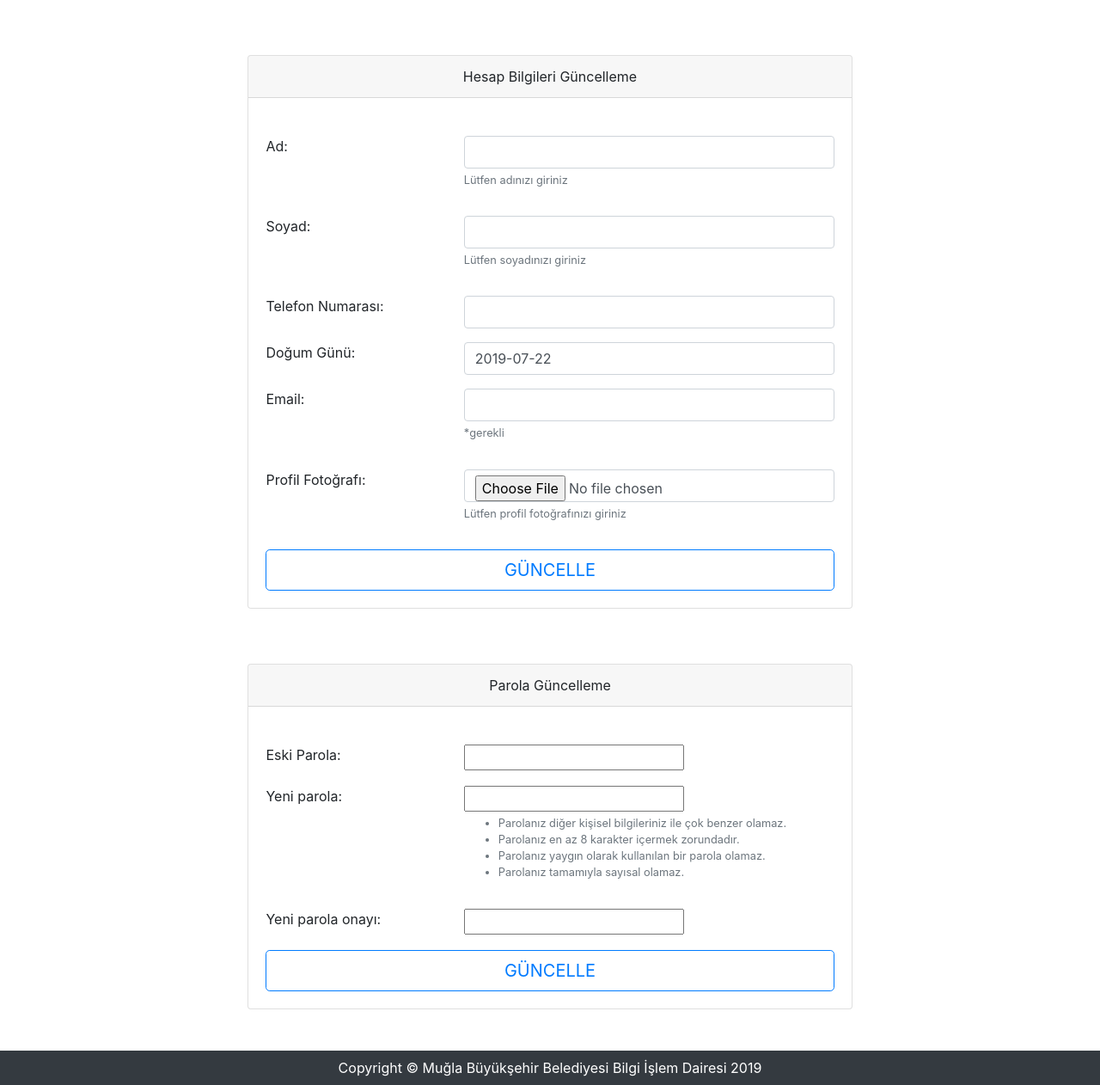
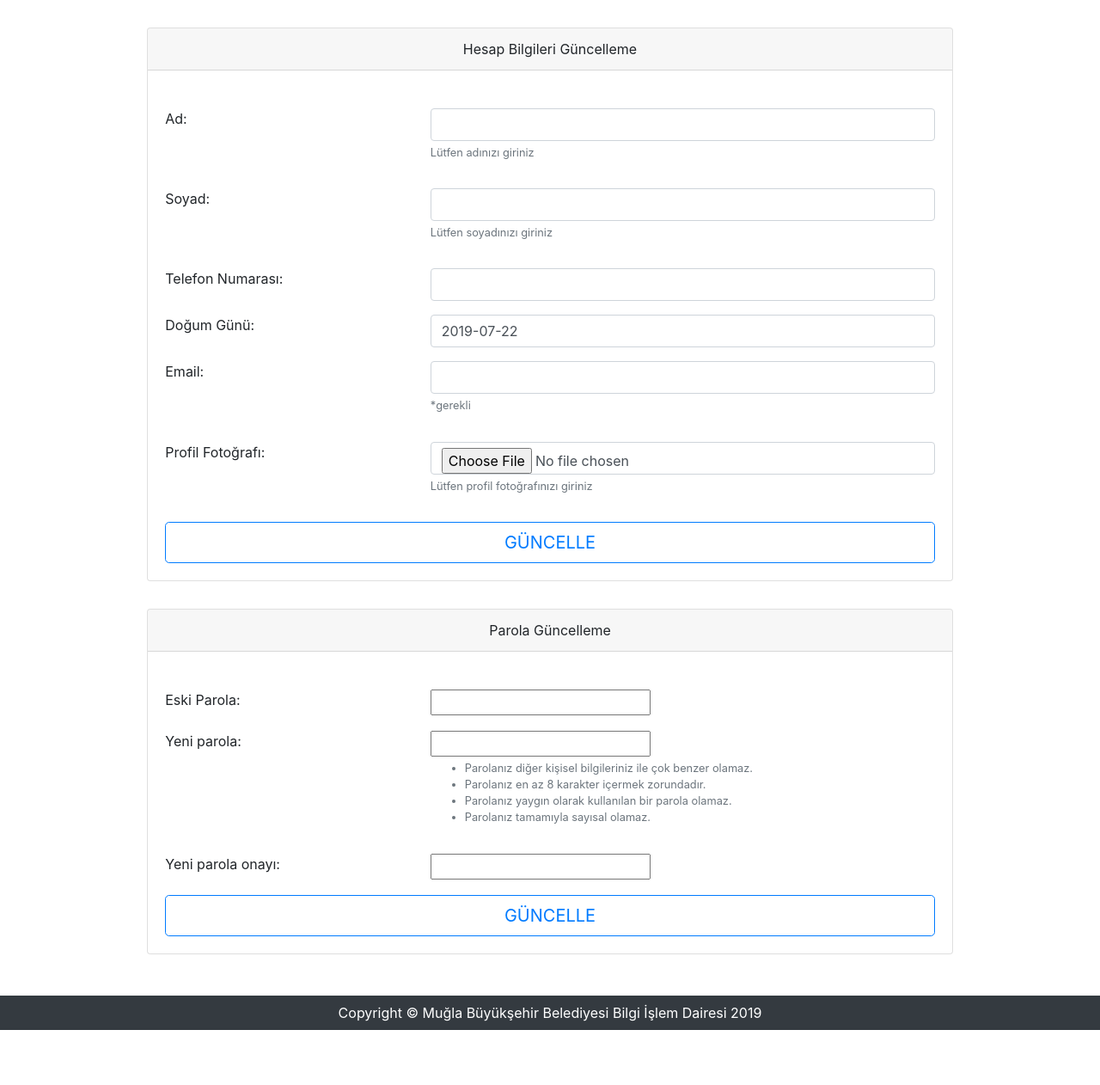
Before and after one commit to safakoks/muglabirfikrimvar, a Django app: page /hesapayarlari/ in a window 1280 px wide. Shown: the part 56-1318 px from the top of the page at 86% size. After the commit the page ends 1254 px from the top, so only its background shows below. Run offline with Django 3.2, Linux system fonts and the light colour scheme; the visitor is signed in with stand-in values (Sample User, id 1); some libraries are stand-ins or nearby versions.

Commit message:
profilesettings.html updated

```diff
--- a/templates/fikir/profilesettings.html
+++ b/templates/fikir/profilesettings.html
@@ -4,12 +4,12 @@
 {% block main %}
 
 {% block profileudate %}
-<div class="container-fluid mt-5 w-75">
+<div class="container-fluid mt-3 w-100">
 {% include "partial/profilesetting/editprofile.html" with form=form form_title='Hesap Bilgileri Güncelleme' form_action=form_profile_action   %}
 </div>
 {% endblock %}
 {% block passwordupdate %}
-<div class="container-fluid mt-5 w-75">
+<div class="container-fluid mt-3 w-100">
  {% include "partial/profilesetting/editprofile.html" with form=form_password form_title='Parola Güncelleme' form_action=form_password_action  %}
 </div>
 {% endblock %}
```
